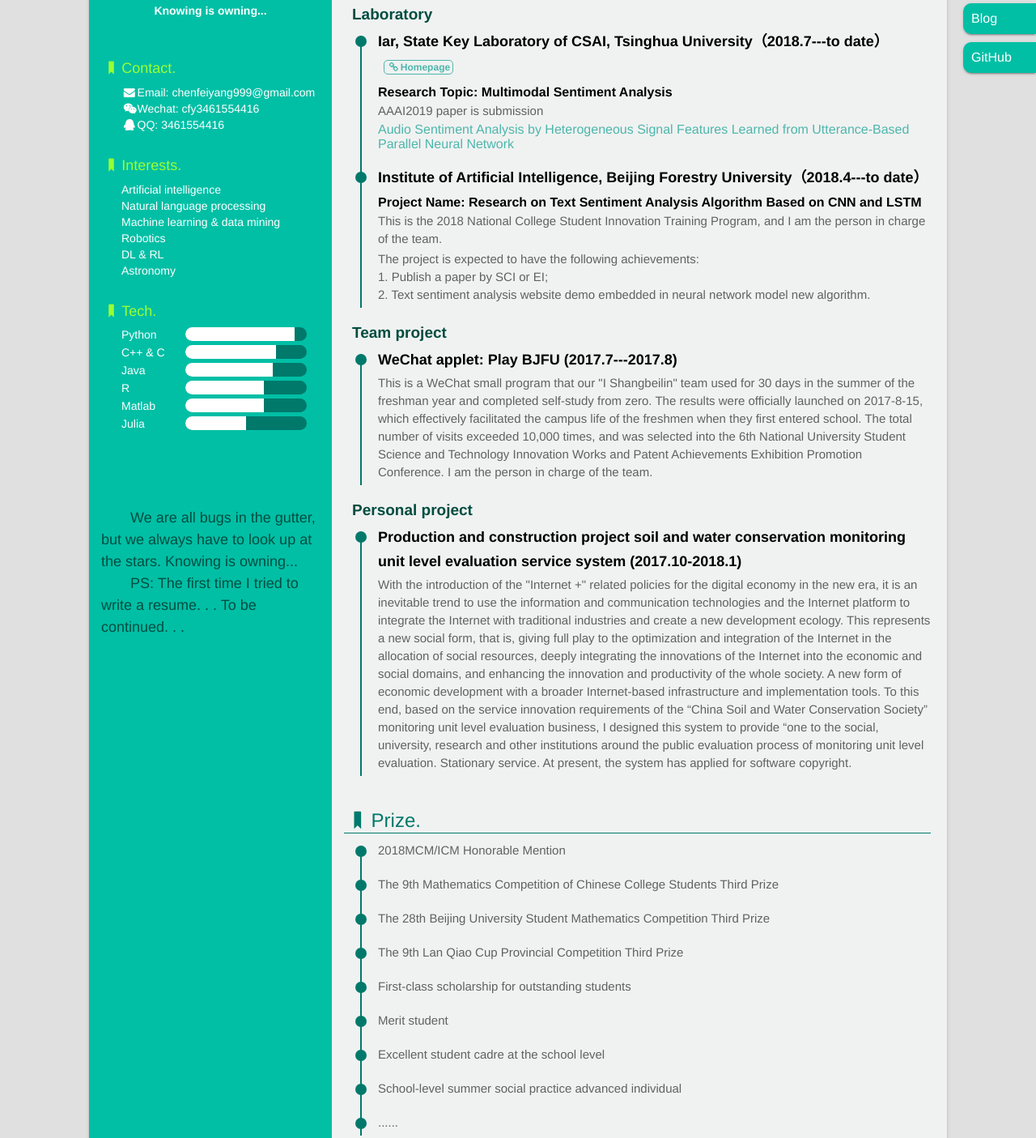
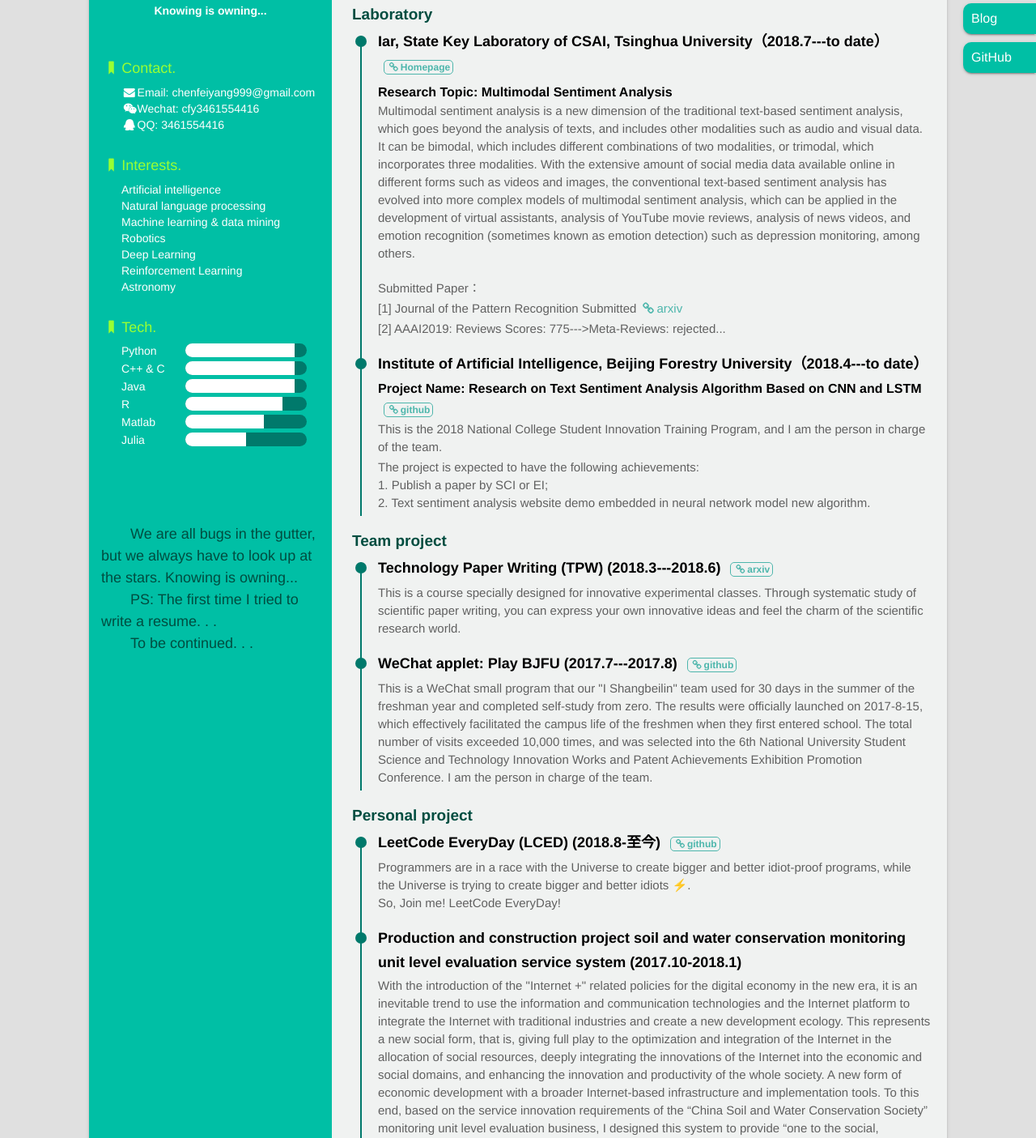
Before and after one commit to cytsinghua/resume_EN, a website: page index.html in a window 1280 px wide. Shown: the part 312-1717 px from the top of the page at 81% size. Drawn offline with Linux system fonts and the light colour scheme.

Commit message:
Update index.html

```diff
--- a/index.html
+++ b/index.html
@@ -63,7 +63,8 @@
         <dd>Natural language processing</dd>
         <dd>Machine learning & data mining</dd>
         <dd>Robotics</dd>
-        <dd>DL & RL</dd>
+        <dd>Deep Learning</dd>
+        <dd>Reinforcement Learning</dd>
         <dd>Astronomy</dd>
       </li>
       <li class="skill">
@@ -77,19 +78,19 @@
         <dd>
           <div class="skill-name">C++ & C</div>
           <div class="skill-bar-wrap">
-            <div class="skill-bar" style="width: 75%"></div>
+            <div class="skill-bar" style="width: 90%"></div>
           </div>
         </dd>
         <dd>
           <div class="skill-name">Java</div>
           <div class="skill-bar-wrap">
-            <div class="skill-bar" style="width: 72%"></div>
+            <div class="skill-bar" style="width: 90%"></div>
           </div>
         </dd>
         <dd>
           <div class="skill-name">R</div>
           <div class="skill-bar-wrap">
-            <div class="skill-bar" style="width: 65%"></div>
+            <div class="skill-bar" style="width: 80%"></div>
           </div>
         </dd>
 
@@ -109,14 +110,15 @@
     </ul>
     <div class="note">
       <p>We are all bugs in the gutter, but we always have to look up at the stars. Knowing is owning... </p>
-      <p>PS: The first time I tried to write a resume. . . To be continued. . .</p>
+      <p>PS: The first time I tried to write a resume. . . </p>
+      <p>To be continued. . .</p>
     </div>
   </div>
   <div class="main">
     <ul class="main-info">
       <li class="someRight">
         <dt><i class="icon-bookmark"></i>Basic info. </dt>
-        <dd><span>Personal information:</span> Feiyang Chen / male / 19</dd>
+        <dd><span>Personal information:</span> Feiyang Chen / male / 20</dd>
         <dd><span>Bachelor:</span> 2016-2020 / Beijing Forestry University & Computer Science and Technology
             (IEC)</dd>
         <dd><span>Master:</span> 2020-2021 / Carnegie Mellon University & MSAII (My goal～Up For CMU～)</dd>
@@ -138,16 +140,34 @@
               <a href="http://www.csai.tsinghua.edu.cn/" target="_blank"><i class="icon-link"></i>Homepage</a>
             </h4>
             <h5>Research Topic: Multimodal Sentiment Analysis</h5>
-            <p>AAAI2019 paper is submission</p>
-            <a href="https://github.com/Eurus-Holmes/Research_Papers/blob/master/AAAI2019/Audio%20Sentiment%20Analysis%20by%20Heterogeneous%20Signal%20Features%20Learned%20from%20Utterance-Based%20Parallel%20Neural%20Network.pdf" target="_blank">Audio Sentiment Analysis by Heterogeneous Signal Features Learned from Utterance-Based Parallel Neural Network</a>
+              <p>
+                Multimodal sentiment analysis is a new dimension of the traditional text-based sentiment analysis, which goes beyond the analysis of texts, and includes other modalities such as audio and visual data. It can be bimodal, which includes different combinations of two modalities, or trimodal, which incorporates three modalities. With the extensive amount of social media data available online in different forms such as videos and images, the conventional text-based sentiment analysis has evolved into more complex models of multimodal sentiment analysis, which can be applied in the development of virtual assistants, analysis of YouTube movie reviews, analysis of news videos, and emotion recognition (sometimes known as emotion detection) such as depression monitoring, among others.
+              </p>
+              <br>
+              <p>
+                Submitted Paper：
+              </p>
+              <p>
+                [1] Journal of the Pattern Recognition Submitted
+                <a href="https://arxiv.org/pdf/1811.08065.pdf" target="_blank"><i class="icon-link"></i>arxiv</a>
+              </p>
+              <p>
+                [2] AAAI2019: Reviews Scores: 775--->Meta-Reviews: rejected...
+              </p>
+            </h5>
+
           </li>
+
           <li>
             <div class="circle"></div>
             <h4>
               Institute of Artificial Intelligence, Beijing Forestry University（2018.4---to date）
             </h4>
 
-            <h5>Project Name: Research on Text Sentiment Analysis Algorithm Based on CNN and LSTM</h5>
+            <h5>
+              Project Name: Research on Text Sentiment Analysis Algorithm Based on CNN and LSTM
+              <a href="https://github.com/Text-sentiment-analysis-bjfu" target="_blank"><i class="icon-link"></i>github</a>
+            </h5>
             <p>This is the 2018 National College Student Innovation Training Program,
                 and I am the person in charge of the team.</p>
             <p>The project is expected to have the following achievements:<br>
@@ -161,7 +181,19 @@
           <li>
             <div class="circle"></div>
             <h4>
+              Technology Paper Writing (TPW) (2018.3---2018.6)
+              <a href="https://arxiv.org/pdf/1811.08278.pdf" target="_blank"><i class="icon-link"></i>arxiv</a>
+            </h4>
+            <p>
+              This is a course specially designed for innovative experimental classes. Through systematic study of scientific paper writing, you can express your own innovative ideas and feel the charm of the scientific research world.
+            </p>
+          </li>
+
+          <li>
+            <div class="circle"></div>
+            <h4>
               WeChat applet: Play BJFU (2017.7---2017.8)
+              <a href="https://github.com/Eurus-Holmes/WMP/tree/master/PlayBJFU" target="_blank"><i class="icon-link"></i>github</a>
             </h4>
             <p>This is a WeChat small program
                 that our "I Shangbeilin" team used for 30 days in the summer of the freshman year and
@@ -174,6 +206,19 @@
         </ul>
         <h3>Personal project</h3>
         <ul class="exp">
+          <li>
+            <div class="circle"></div>
+            <h4>
+              LeetCode EveryDay (LCED) (2018.8-至今)
+              <a href="https://github.com/Eurus-Holmes/LCED target="_blank"><i class="icon-link"></i>github</a>
+            </h4>
+            <p>
+              Programmers are in a race with the Universe to create bigger and better idiot-proof programs,
+              while the Universe is trying to create bigger and better idiots ⚡️. <br>
+              So, Join me! LeetCode EveryDay!
+            </p>
+          </li>
+
           <li>
             <div class="circle"></div>
             <h4>
@@ -243,7 +288,7 @@
 </div>
 <footer>
   <p>Theme by <a href="https://github.com/DIYgod/Resume" target="_blank">DIYgod</a>. Made with <i
-      class="icon-heart throb" style="color: #d43f57;"></i> by Feiyang Chen. Last updated on September 9, 2018</p>
+      class="icon-heart throb" style="color: #d43f57;"></i> by Feiyang Chen. Last updated on November 21, 2018</p>
 </footer>
 </body>
 </html>
```
